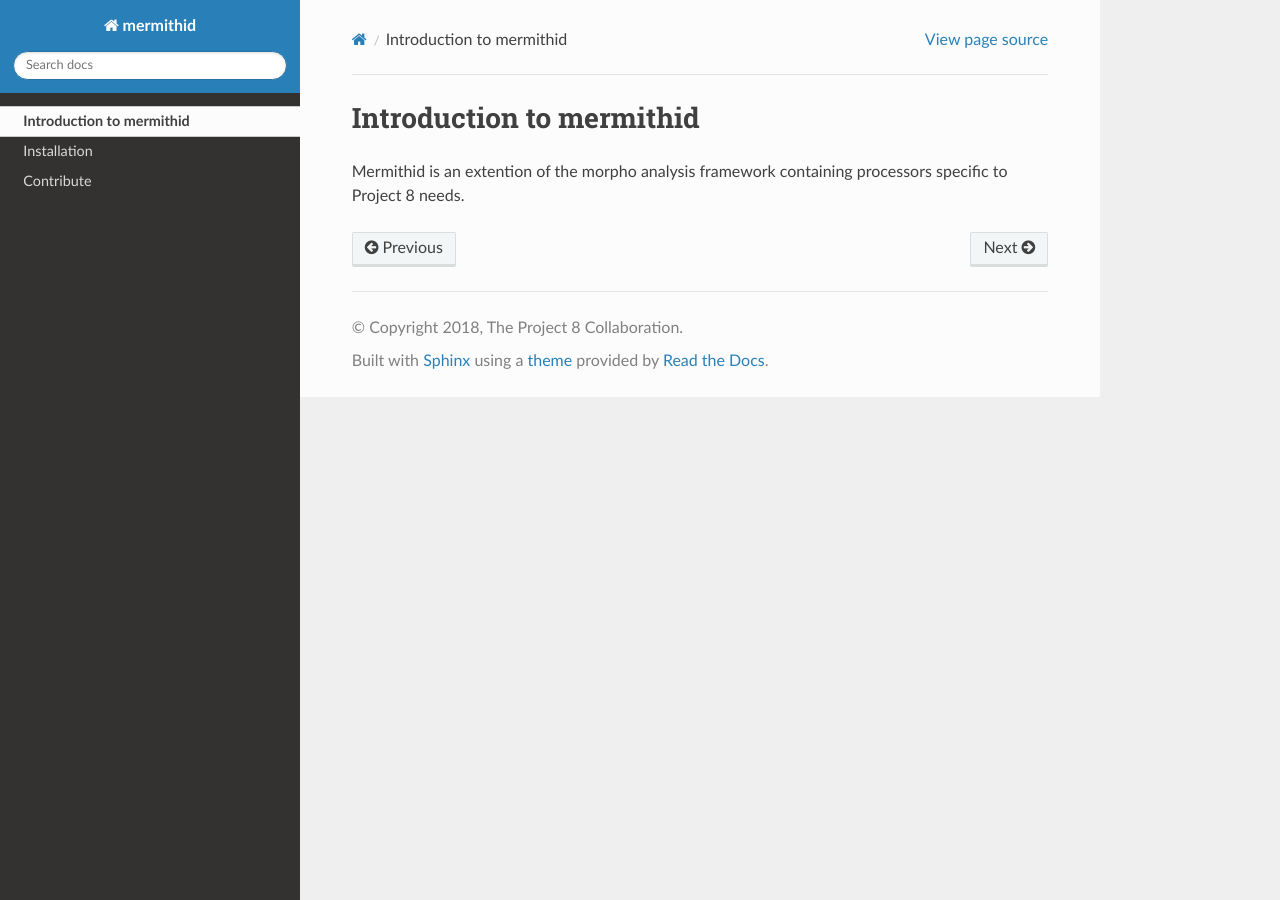
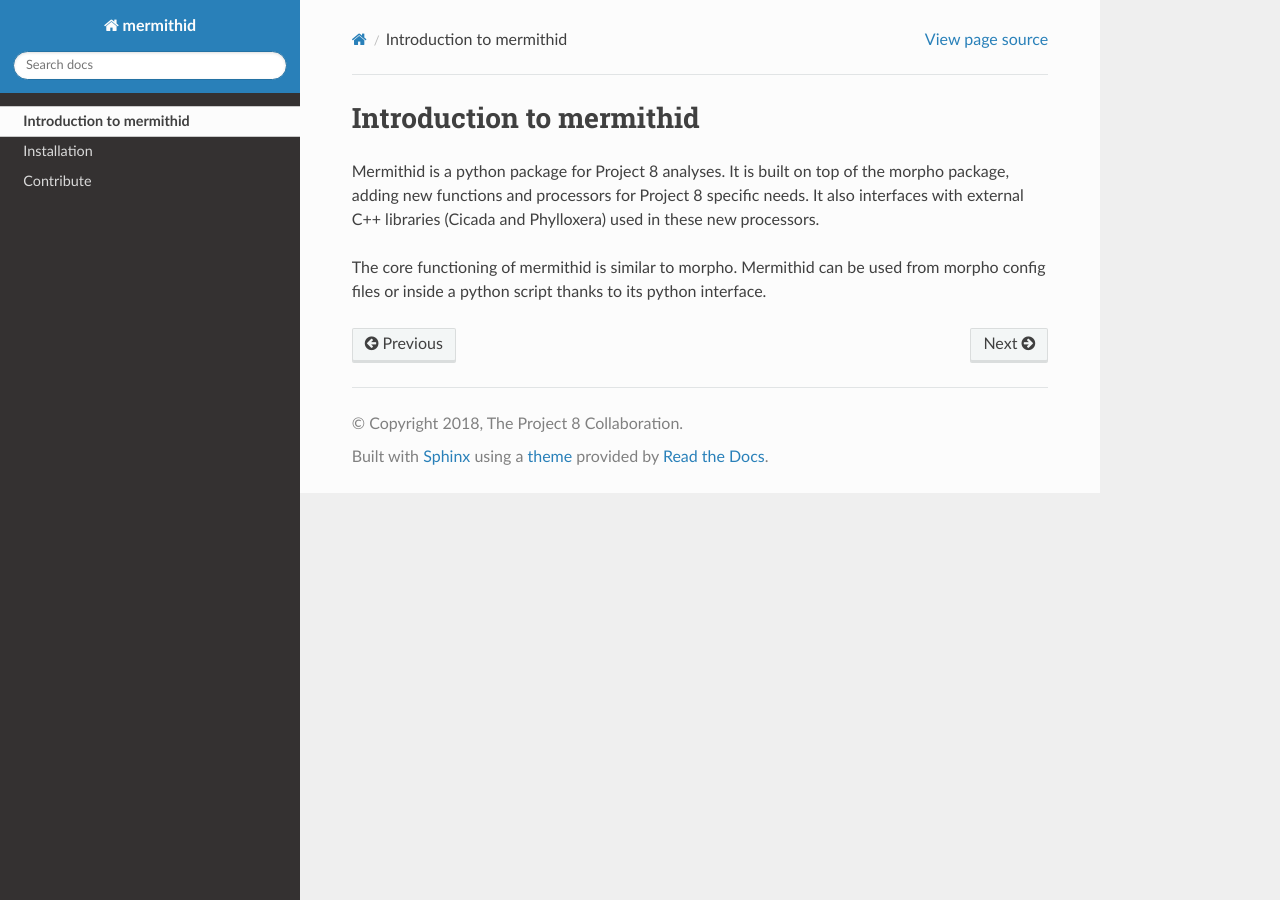
Before and after one commit to project8/mermithid, a Sphinx documentation site: the page built from documentation/intro.rst, in a window 1280 px wide. Built offline with Sphinx 7.4.7 and the Read the Docs theme 2.0.0, drawn with Linux system fonts in a browser that asks for light colours; pages that are not in the unit, such as notebooks, are missing from menus.

Commit message:
Update intro.rst

```diff
--- a/documentation/intro.rst
+++ b/documentation/intro.rst
@@ -2,4 +2,9 @@
 Introduction to mermithid
 --------------------------
 
-Mermithid is an extention of the morpho analysis framework containing processors specific to Project 8 needs.
+Mermithid is a python package for Project 8 analyses.
+It is built on top of the morpho package, adding new functions and processors for Project 8 specific needs.
+It also interfaces with external C++ libraries (Cicada and Phylloxera) used in these new processors.
+
+The core functioning of mermithid is similar to morpho.
+Mermithid can be used from morpho config files or inside a python script thanks to its python interface.
```
